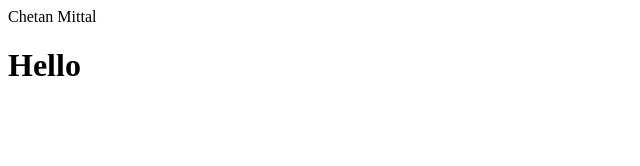
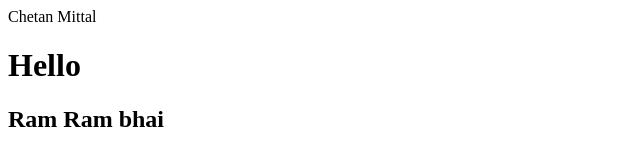
Before and after one commit to chetanmittal9999/project1-demo, a plain HTML site: page index.html in a window 1280 px wide. Shown: the whole page, without its empty margins (0-640 px from the left). Drawn offline with Linux system fonts and the light colour scheme.

Commit message:
Add Ram Ram

```diff
--- a/index.html
+++ b/index.html
@@ -1,2 +1,3 @@
 <p>Chetan Mittal</p>
 <h1>Hello</h1>
+<h2>Ram Ram bhai</h2>
```
Also changed, not shown: 1 other file.
